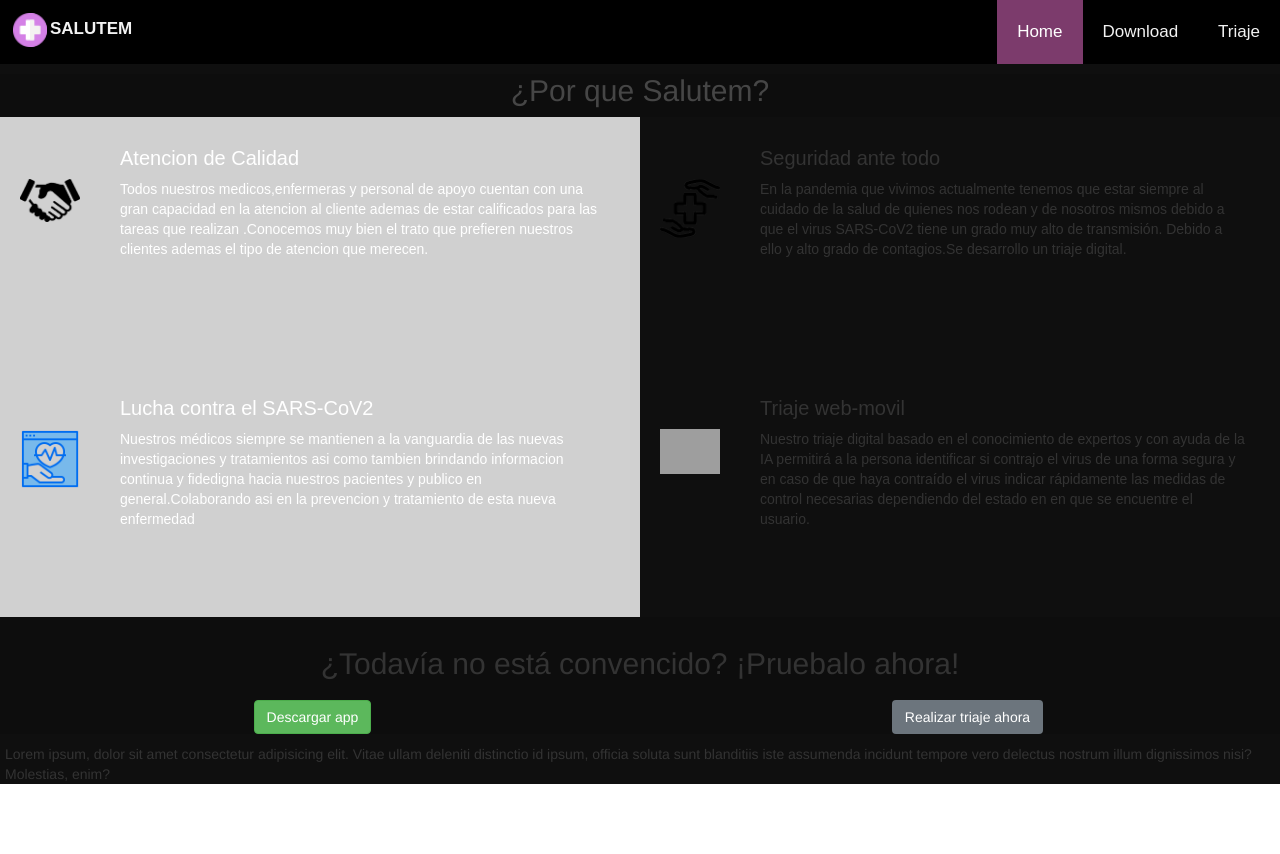
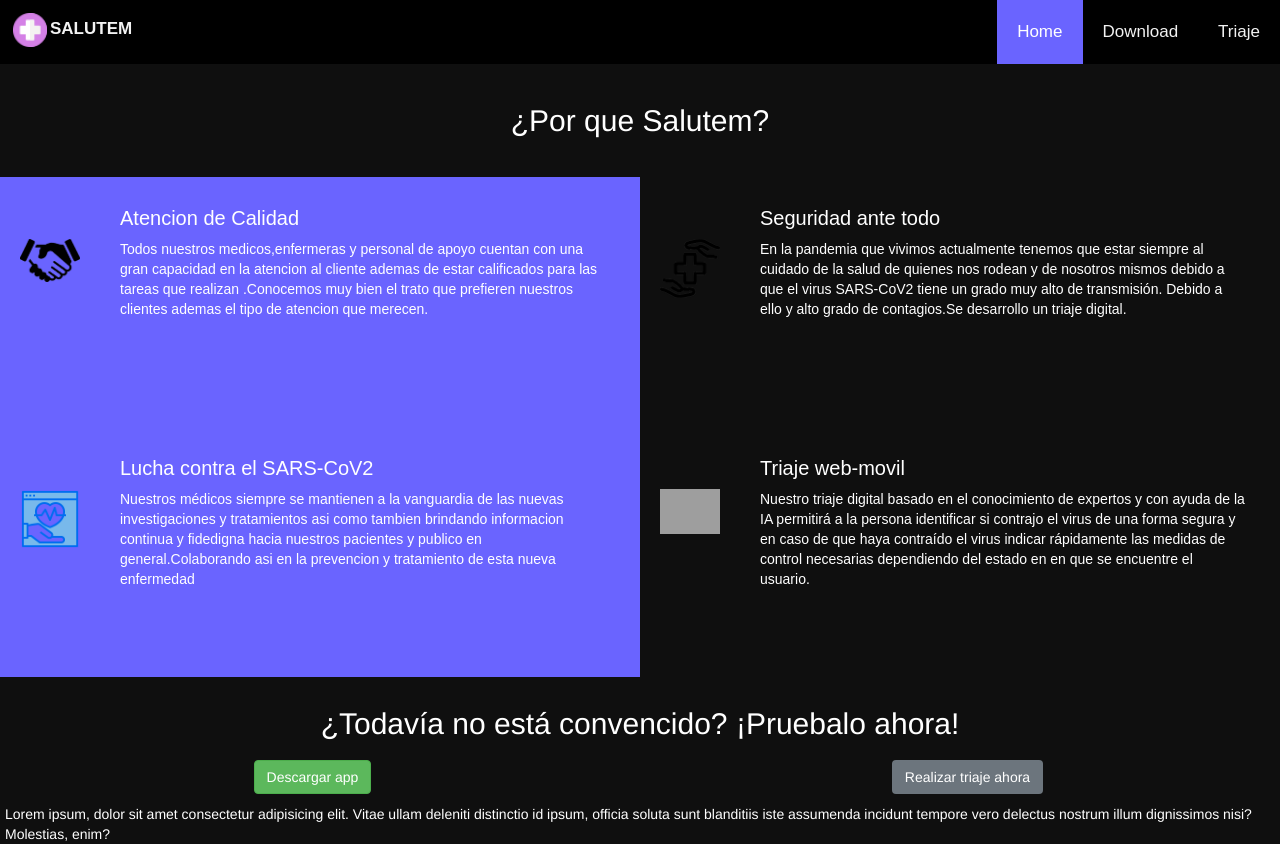
Before and after one commit to Evisoncy/Salutem, an Angular app: page /home in a window 1280 px wide. Before the commit the page ends 800 px from the top, so only its background shows below. Built offline with nearby package versions, Linux system fonts and the light colour scheme; grey boxes are pictures that could not be loaded.

Commit message:
estilos un poco rtocados

```diff
--- a/src/app/app.component.css
+++ b/src/app/app.component.css
@@ -1,3 +1,4 @@
 .fondo{
     background: #0f0f0f;
+    color: #fff;
 }
--- a/src/app/app.component.html
+++ b/src/app/app.component.html
@@ -1,5 +1,5 @@
 <div class="fondo">
     <app-navbar></app-navbar>
-        <router-outlet></router-outlet>
+    <router-outlet></router-outlet>
     <app-footer></app-footer>
 </div>
--- a/src/app/componentes/navbar/navbar.component.css
+++ b/src/app/componentes/navbar/navbar.component.css
@@ -29,7 +29,7 @@ body {
 
 .topnav .header-left a.logo img {
     padding: 3px;
-    border: 20px;
+    border: 0px;
 }
 
 .header-left a {
@@ -42,7 +42,7 @@ body {
 }
 
 .topnav a.active {
-    background-color: rgb(124, 59, 108);
+    background-color: #6A64FF;
     color: white;
 }
 
--- a/src/app/home/home.component.css
+++ b/src/app/home/home.component.css
@@ -1,14 +1,14 @@
 .contenedor {
     font-family: "Helvetica Neue", Helvetica, Arial, sans-serif;
     font-size: 14px;
-    color: #333;
-    background-color: #0d0d0d;
+    color: #fff;
+    background-color: #0f0f0f;
 }
 
 body {
     font-family: "Helvetica Neue", Helvetica, Arial, sans-serif;
     font-size: 14px;
-    color: #333;
+    color: #fff;
     background-color: #fff;
     margin: 0;
     /*PARA Q NO QUEDE BORDES*/
@@ -16,9 +16,11 @@ body {
 
 .contenedorTitulo {
     text-align: center;
-    color: #464646;
+    color: #FFF;
     font-size: 2em;
+    font-weight: bold;
     margin: 0;
+    padding: 30px 0px;
 }
 
 .contenedorTitulo h2 {
@@ -30,7 +32,7 @@ body {
 .col-izq {
     width: 50%;
     float: left;
-    background-color: #D0D0D0;
+    background-color: #6A64FF;
     /*#745AF2*/
     font-family: Arial, Helvetica, sans-serif;
 }
--- a/src/app/triaje/triaje.component.css
+++ b/src/app/triaje/triaje.component.css
@@ -0,0 +1,3 @@
+.cuestionario{
+    height: 700px;
+}
--- a/src/app/triaje/triaje.component.html
+++ b/src/app/triaje/triaje.component.html
@@ -1 +1,3 @@
-<p>triaje works!</p>
+<div class = "cuestionario">
+    <p>triaje works!</p>
+</div>
--- a/src/app/triaje/triaje.component.ts
+++ b/src/app/triaje/triaje.component.ts
@@ -1,4 +1,5 @@
 import { Component, OnInit } from '@angular/core';
+
 
 @Component({
   selector: 'app-triaje',
@@ -7,9 +8,8 @@ import { Component, OnInit } from '@angular/core';
 })
 export class TriajeComponent implements OnInit {
 
-  constructor() { }
-
+  constructor(){}
   ngOnInit(): void {
+    throw new Error('Method not implemented.');
   }
-
 }
--- a/src/index.html
+++ b/src/index.html
@@ -14,7 +14,6 @@
     <script src="https://ajax.googleapis.com/ajax/libs/jquery/3.5.1/jquery.min.js"></script>
     <script src="https://maxcdn.bootstrapcdn.com/bootstrap/3.4.1/js/bootstrap.min.js"></script>
 </head>
-
 <body>
     <app-root></app-root>
     <script>
@@ -31,6 +30,4 @@
         integrity="sha384-ygbV9kiqUc6oa4msXn9868pTtWMgiQaeYH7/t7LECLbyPA2x65Kgf80OJFdroafW"
         crossorigin="anonymous"></script>
 </body>
-
-
 </html>
```
